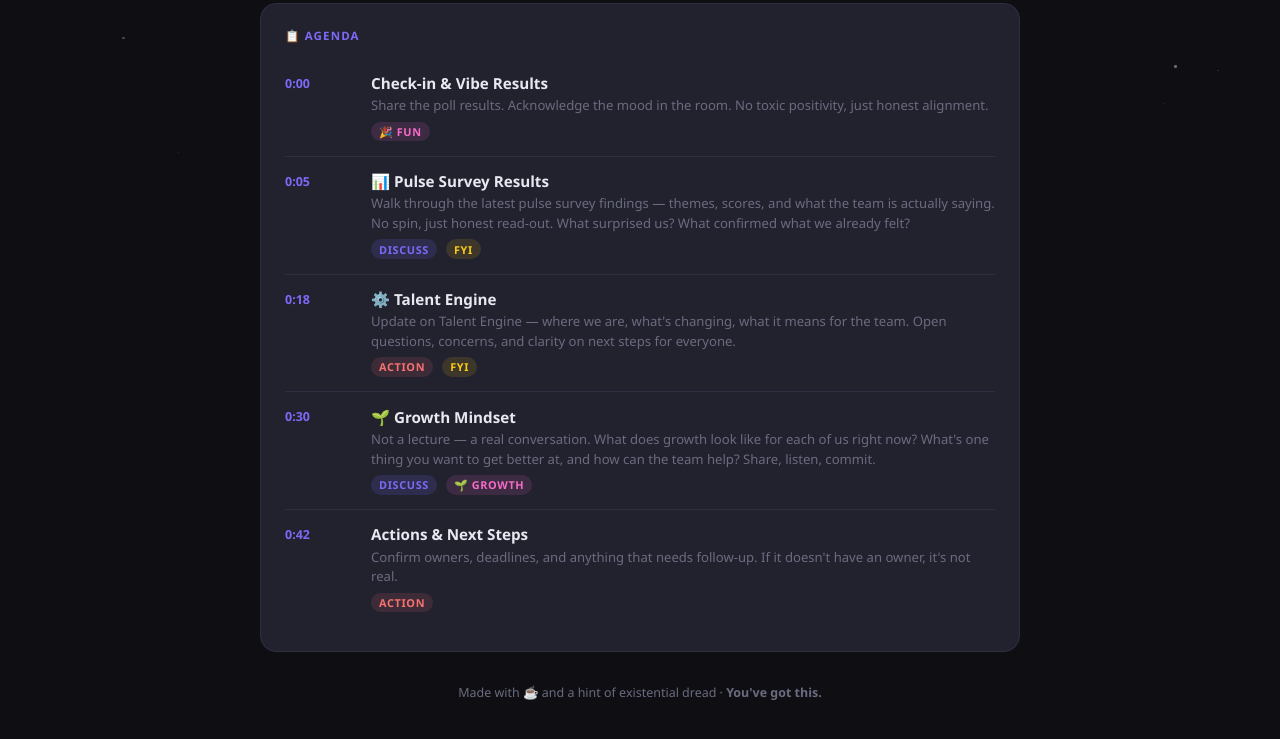
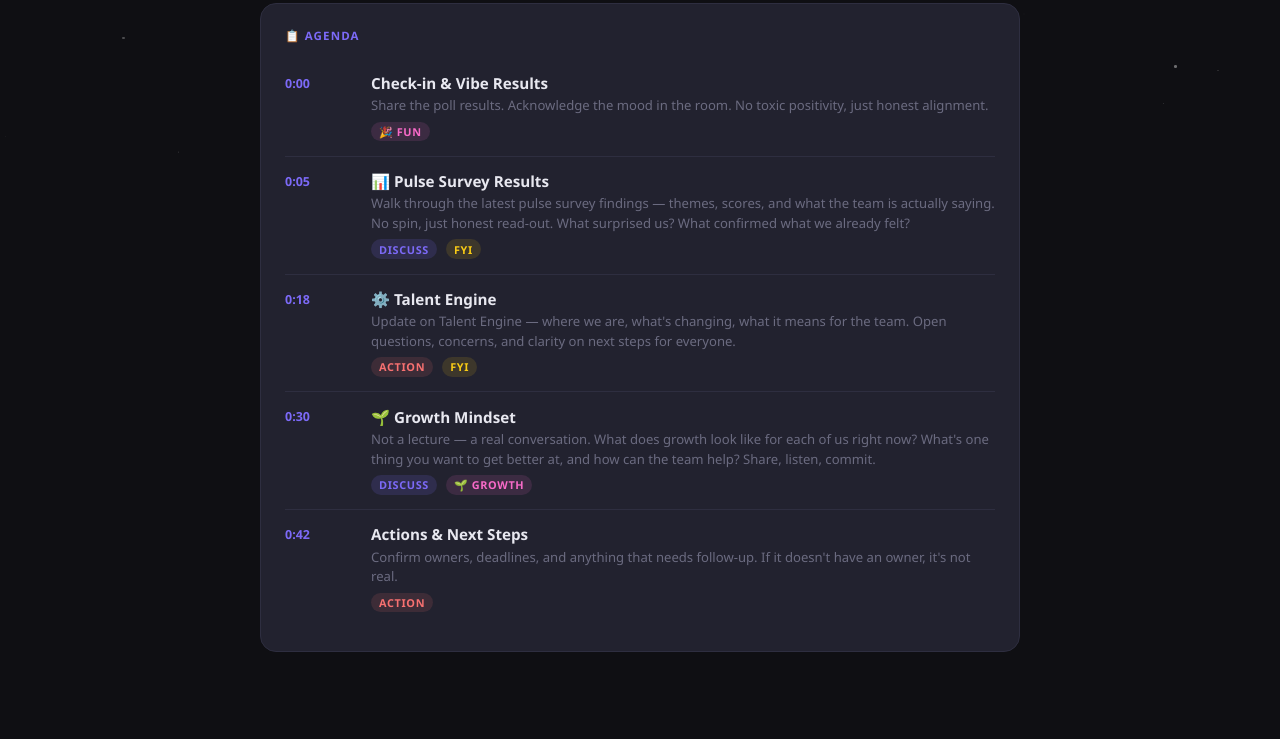
Before and after one commit to pankajbisht-1981/team-meeting-agenda, a plain HTML site: page index.html in a window 1280 px wide. Shown: the part 636-1375 px from the top of the page. Drawn offline with Linux system fonts and the light colour scheme.

Commit message:
Remove footer text

```diff
--- a/index.html
+++ b/index.html
@@ -468,10 +468,7 @@
     </div>
   </div>
 
-  <div class="footer">
-    Made with ☕ and a hint of existential dread ·
-    <strong>You've got this.</strong>
-  </div>
+
 
 </div>
 
```
